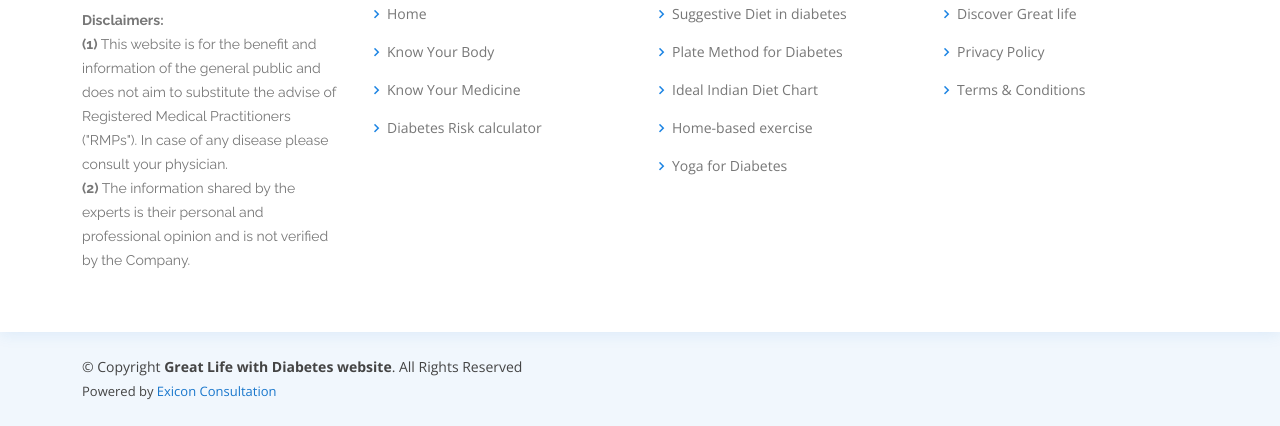
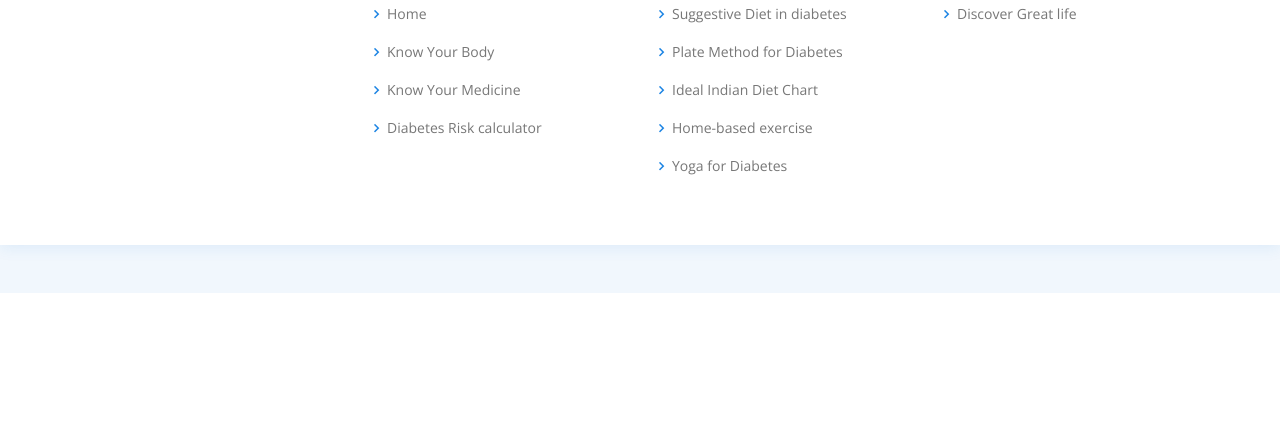
Before and after one commit to b-dude-72/PROJECT-999, a plain HTML site: page doctors/login.html in a window 1280 px wide. Shown: the part 909-1335 px from the top of the page. After the commit the page ends 1202 px from the top, so only its background shows below. Drawn offline with nearby package versions, Linux system fonts and the light colour scheme.

Commit message:
final changes

```diff
--- a/doctors/login.html
+++ b/doctors/login.html
@@ -9,7 +9,7 @@
   <meta charset="utf-8">
   <meta content="width=device-width, initial-scale=1.0" name="viewport">
 
-  <title>Great Life with Diabetes | Accounts</title>
+  <title>ReplicIT | Accounts</title>
   <meta content="" name="description">
   <meta content="" name="keywords">
 
@@ -297,9 +297,7 @@ Sys.WebForms.PageRequestManager._initialize('SigninSignup', 'ctl00', [], [], [],
             <!-- <h3>Diabetes website</h3> -->
             <br /><br />
             <p>
-              <strong>Disclaimers:</strong><br />
-              <strong>(1)</strong> This website is for the benefit and information of the general public and does not aim to substitute the advise of Registered Medical Practitioners ("RMPs"). In case of any disease please consult your physician.<br>
-              <strong>(2)</strong>   The information shared by the experts is their personal and professional opinion and is not verified by the Company.<br>
+
             </p>
           </div>
 
@@ -329,8 +327,7 @@ Sys.WebForms.PageRequestManager._initialize('SigninSignup', 'ctl00', [], [], [],
             <ul>
               <li><i class="bx bx-chevron-right"></i> <a href="../index.html#dgl">Discover Great life</a></li>
 
-              <li><i class="bx bx-chevron-right"></i> <a href="../privacy_policy.html" target="_blank">Privacy Policy</a></li>
-              <li><i class="bx bx-chevron-right"></i> <a href="../tnc.html" target="_blank">Terms & Conditions</a></li>
+              </li>
             </ul>
           </div>
 
@@ -349,13 +346,7 @@ Sys.WebForms.PageRequestManager._initialize('SigninSignup', 'ctl00', [], [], [],
     <div class="container d-md-flex py-4">
 
       <div class="me-md-auto text-center text-md-start">
-        <div class="copyright">
-          &copy; Copyright <strong><span>Great Life with Diabetes website</span></strong>. All Rights Reserved
-        </div>
-        <div class="credits">
-          Powered by <a href="https://www.exicongroup.com/" target="_blank0">Exicon Consultation</a>
-        </div>
-      </div>
+
       <div class="social-links text-center text-md-right pt-3 pt-md-0">
         <!-- <a href="#" class="twitter"><i class="bx bxl-twitter"></i></a>
         <a href="#" class="facebook"><i class="bx bxl-facebook"></i></a>
```
